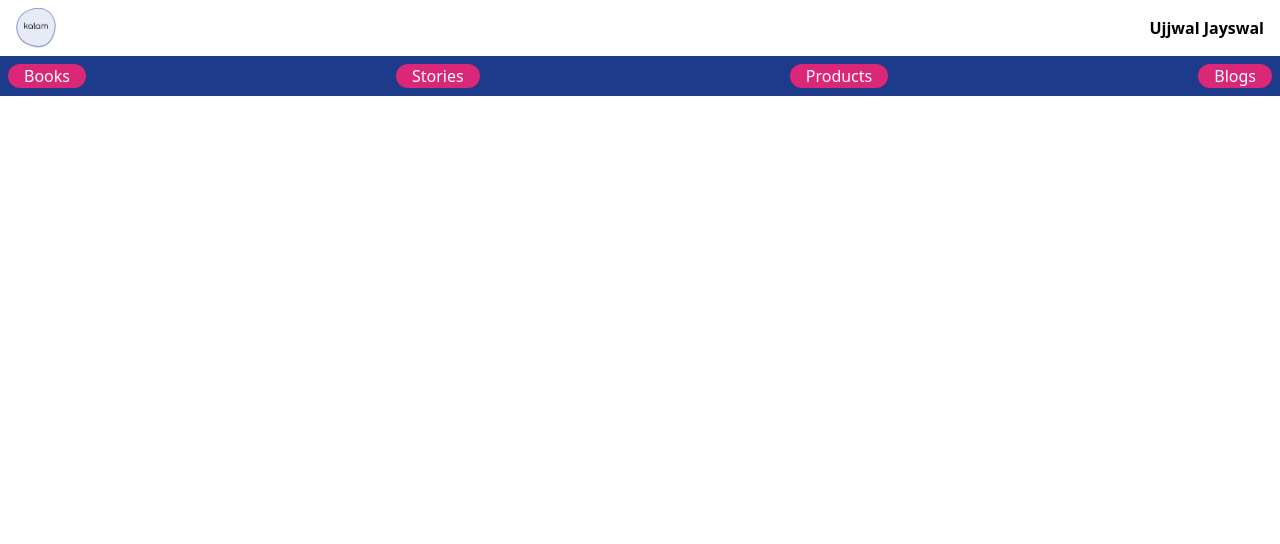
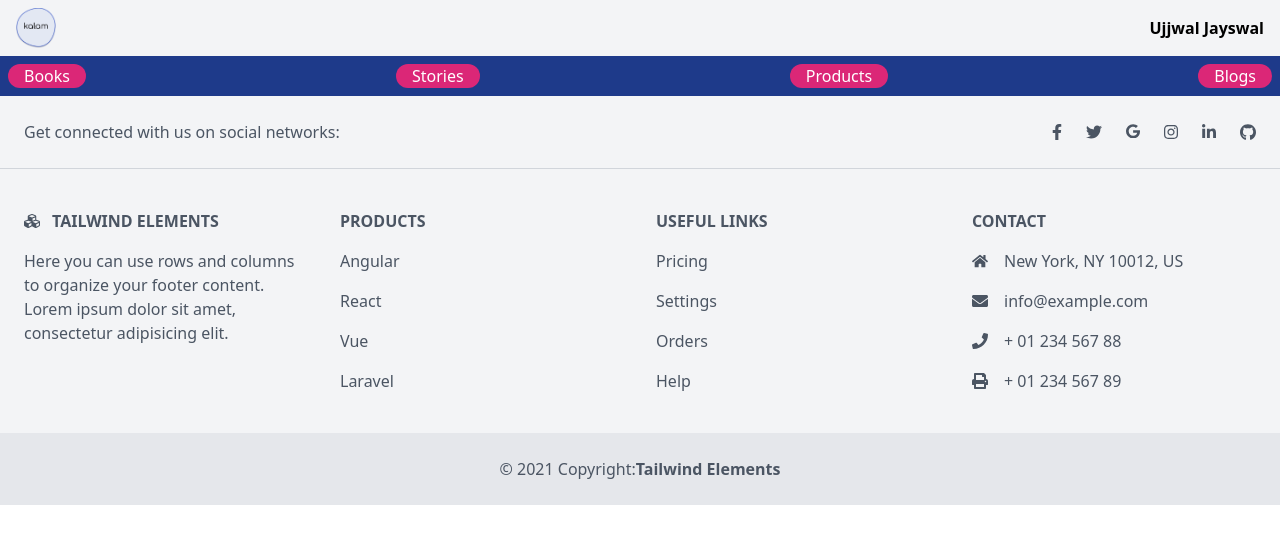
Before and after one commit to Ujju09/blog, a Gatsby site: page / in a window 1280 px wide. Built offline with nearby package versions, Linux system fonts and the light colour scheme; Gatsby itself is replaced by a stand-in of ours.

Commit message:
Footer and contentful added.

```diff
--- a/package.json
+++ b/package.json
@@ -15,6 +15,8 @@
     "clean": "gatsby clean"
   },
   "dependencies": {
+    "@contentful/rich-text-react-renderer": "^15.10.1",
+    "@contentful/rich-text-types": "^15.10.1",
     "@mdx-js/mdx": "^1.6.22",
     "@mdx-js/react": "^1.6.22",
     "gatsby": "^4.4.0",
@@ -25,6 +27,7 @@
     "gatsby-plugin-react-helmet": "^5.4.0",
     "gatsby-plugin-sharp": "^4.4.0",
     "gatsby-plugin-sitemap": "^5.4.0",
+    "gatsby-source-contentful": "^7.2.0",
     "gatsby-source-filesystem": "^4.4.0",
     "gatsby-transformer-remark": "^5.4.0",
     "gatsby-transformer-sharp": "^4.4.0",
--- a/src/Components/BlogPost.js
+++ b/src/Components/BlogPost.js
@@ -1,7 +1,11 @@
 import * as React from "react"
 
 
+
+
+
 export default function BlogPostLayout(props){
+
     return (
         <div className="mt-4 px-4 ">
         <h1 className="font-bold text-3xl">{props.title}</h1>
@@ -10,10 +14,12 @@
             <li className="text-xs text-gray-500"><em>Tags: {props.tags}</em></li>
         </ul>
 
+        <div>
 
         <article className="mt-2" >
             {props.article}
         </article>
+        </div>
 
         <div className="bg-gray-400 h-[1px] w-screen mt-4 "></div>
     </div>
--- /dev/null
+++ b/src/Components/Footer.js
@@ -0,0 +1,181 @@
+import * as React from "react"
+
+
+
+
+export default function Footer(){
+    const date = new Date().getFullYear();
+    return(
+        <>
+         <footer class="text-center lg:text-left bg-gray-100 text-gray-600">
+  <div class="flex justify-center items-center lg:justify-between p-6 border-b border-gray-300">
+    <div class="mr-12 hidden lg:block">
+      <span>Get connected with us on social networks:</span>
+    </div>
+    <div class="flex justify-center">
+      <a href="#!" class="mr-6 text-gray-600">
+        <svg aria-hidden="true" focusable="false" data-prefix="fab" data-icon="facebook-f"
+          class="w-2.5" role="img" xmlns="http://www.w3.org/2000/svg"
+          viewBox="0 0 320 512">
+          <path fill="currentColor"
+            d="M279.14 288l14.22-92.66h-88.91v-60.13c0-25.35 12.42-50.06 52.24-50.06h40.42V6.26S260.43 0 225.36 0c-73.22 0-121.08 44.38-121.08 124.72v70.62H22.89V288h81.39v224h100.17V288z">
+          </path>
+        </svg>
+      </a>
+      <a href="#!" class="mr-6 text-gray-600">
+        <svg aria-hidden="true" focusable="false" data-prefix="fab" data-icon="twitter"
+          class="w-4" role="img" xmlns="http://www.w3.org/2000/svg" viewBox="0 0 512 512">
+          <path fill="currentColor"
+            d="M459.37 151.716c.325 4.548.325 9.097.325 13.645 0 138.72-105.583 298.558-298.558 298.558-59.452 0-114.68-17.219-161.137-47.106 8.447.974 16.568 1.299 25.34 1.299 49.055 0 94.213-16.568 130.274-44.832-46.132-.975-84.792-31.188-98.112-72.772 6.498.974 12.995 1.624 19.818 1.624 9.421 0 18.843-1.3 27.614-3.573-48.081-9.747-84.143-51.98-84.143-102.985v-1.299c13.969 7.797 30.214 12.67 47.431 13.319-28.264-18.843-46.781-51.005-46.781-87.391 0-19.492 5.197-37.36 14.294-52.954 51.655 63.675 129.3 105.258 216.365 109.807-1.624-7.797-2.599-15.918-2.599-24.04 0-57.828 46.782-104.934 104.934-104.934 30.213 0 57.502 12.67 76.67 33.137 23.715-4.548 46.456-13.32 66.599-25.34-7.798 24.366-24.366 44.833-46.132 57.827 21.117-2.273 41.584-8.122 60.426-16.243-14.292 20.791-32.161 39.308-52.628 54.253z">
+          </path>
+        </svg>
+      </a>
+      <a href="#!" class="mr-6 text-gray-600">
+        <svg aria-hidden="true" focusable="false" data-prefix="fab" data-icon="google"
+          class="w-3.5" role="img" xmlns="http://www.w3.org/2000/svg" viewBox="0 0 488 512">
+          <path fill="currentColor"
+            d="M488 261.8C488 403.3 391.1 504 248 504 110.8 504 0 393.2 0 256S110.8 8 248 8c66.8 0 123 24.5 166.3 64.9l-67.5 64.9C258.5 52.6 94.3 116.6 94.3 256c0 86.5 69.1 156.6 153.7 156.6 98.2 0 135-70.4 140.8-106.9H248v-85.3h236.1c2.3 12.7 3.9 24.9 3.9 41.4z">
+          </path>
+        </svg>
+      </a>
+      <a href="#!" class="mr-6 text-gray-600">
+        <svg aria-hidden="true" focusable="false" data-prefix="fab" data-icon="instagram"
+          class="w-3.5" role="img" xmlns="http://www.w3.org/2000/svg" viewBox="0 0 448 512">
+          <path fill="currentColor"
+            d="M224.1 141c-63.6 0-114.9 51.3-114.9 114.9s51.3 114.9 114.9 114.9S339 319.5 339 255.9 287.7 141 224.1 141zm0 189.6c-41.1 0-74.7-33.5-74.7-74.7s33.5-74.7 74.7-74.7 74.7 33.5 74.7 74.7-33.6 74.7-74.7 74.7zm146.4-194.3c0 14.9-12 26.8-26.8 26.8-14.9 0-26.8-12-26.8-26.8s12-26.8 26.8-26.8 26.8 12 26.8 26.8zm76.1 27.2c-1.7-35.9-9.9-67.7-36.2-93.9-26.2-26.2-58-34.4-93.9-36.2-37-2.1-147.9-2.1-184.9 0-35.8 1.7-67.6 9.9-93.9 36.1s-34.4 58-36.2 93.9c-2.1 37-2.1 147.9 0 184.9 1.7 35.9 9.9 67.7 36.2 93.9s58 34.4 93.9 36.2c37 2.1 147.9 2.1 184.9 0 35.9-1.7 67.7-9.9 93.9-36.2 26.2-26.2 34.4-58 36.2-93.9 2.1-37 2.1-147.8 0-184.8zM398.8 388c-7.8 19.6-22.9 34.7-42.6 42.6-29.5 11.7-99.5 9-132.1 9s-102.7 2.6-132.1-9c-19.6-7.8-34.7-22.9-42.6-42.6-11.7-29.5-9-99.5-9-132.1s-2.6-102.7 9-132.1c7.8-19.6 22.9-34.7 42.6-42.6 29.5-11.7 99.5-9 132.1-9s102.7-2.6 132.1 9c19.6 7.8 34.7 22.9 42.6 42.6 11.7 29.5 9 99.5 9 132.1s2.7 102.7-9 132.1z">
+          </path>
+        </svg>
+      </a>
+      <a href="#!" class="mr-6 text-gray-600">
+        <svg aria-hidden="true" focusable="false" data-prefix="fab" data-icon="linkedin-in"
+          class="w-3.5" role="img" xmlns="http://www.w3.org/2000/svg"
+          viewBox="0 0 448 512">
+          <path fill="currentColor"
+            d="M100.28 448H7.4V148.9h92.88zM53.79 108.1C24.09 108.1 0 83.5 0 53.8a53.79 53.79 0 0 1 107.58 0c0 29.7-24.1 54.3-53.79 54.3zM447.9 448h-92.68V302.4c0-34.7-.7-79.2-48.29-79.2-48.29 0-55.69 37.7-55.69 76.7V448h-92.78V148.9h89.08v40.8h1.3c12.4-23.5 42.69-48.3 87.88-48.3 94 0 111.28 61.9 111.28 142.3V448z">
+          </path>
+        </svg>
+      </a>
+      <a href="#!" class="text-gray-600">
+        <svg aria-hidden="true" focusable="false" data-prefix="fab" data-icon="github"
+          class="w-4" role="img" xmlns="http://www.w3.org/2000/svg" viewBox="0 0 496 512">
+          <path fill="currentColor"
+            d="M165.9 397.4c0 2-2.3 3.6-5.2 3.6-3.3.3-5.6-1.3-5.6-3.6 0-2 2.3-3.6 5.2-3.6 3-.3 5.6 1.3 5.6 3.6zm-31.1-4.5c-.7 2 1.3 4.3 4.3 4.9 2.6 1 5.6 0 6.2-2s-1.3-4.3-4.3-5.2c-2.6-.7-5.5.3-6.2 2.3zm44.2-1.7c-2.9.7-4.9 2.6-4.6 4.9.3 2 2.9 3.3 5.9 2.6 2.9-.7 4.9-2.6 4.6-4.6-.3-1.9-3-3.2-5.9-2.9zM244.8 8C106.1 8 0 113.3 0 252c0 110.9 69.8 205.8 169.5 239.2 12.8 2.3 17.3-5.6 17.3-12.1 0-6.2-.3-40.4-.3-61.4 0 0-70 15-84.7-29.8 0 0-11.4-29.1-27.8-36.6 0 0-22.9-15.7 1.6-15.4 0 0 24.9 2 38.6 25.8 21.9 38.6 58.6 27.5 72.9 20.9 2.3-16 8.8-27.1 16-33.7-55.9-6.2-112.3-14.3-112.3-110.5 0-27.5 7.6-41.3 23.6-58.9-2.6-6.5-11.1-33.3 2.6-67.9 20.9-6.5 69 27 69 27 20-5.6 41.5-8.5 62.8-8.5s42.8 2.9 62.8 8.5c0 0 48.1-33.6 69-27 13.7 34.7 5.2 61.4 2.6 67.9 16 17.7 25.8 31.5 25.8 58.9 0 96.5-58.9 104.2-114.8 110.5 9.2 7.9 17 22.9 17 46.4 0 33.7-.3 75.4-.3 83.6 0 6.5 4.6 14.4 17.3 12.1C428.2 457.8 496 362.9 496 252 496 113.3 383.5 8 244.8 8zM97.2 352.9c-1.3 1-1 3.3.7 5.2 1.6 1.6 3.9 2.3 5.2 1 1.3-1 1-3.3-.7-5.2-1.6-1.6-3.9-2.3-5.2-1zm-10.8-8.1c-.7 1.3.3 2.9 2.3 3.9 1.6 1 3.6.7 4.3-.7.7-1.3-.3-2.9-2.3-3.9-2-.6-3.6-.3-4.3.7zm32.4 35.6c-1.6 1.3-1 4.3 1.3 6.2 2.3 2.3 5.2 2.6 6.5 1 1.3-1.3.7-4.3-1.3-6.2-2.2-2.3-5.2-2.6-6.5-1zm-11.4-14.7c-1.6 1-1.6 3.6 0 5.9 1.6 2.3 4.3 3.3 5.6 2.3 1.6-1.3 1.6-3.9 0-6.2-1.4-2.3-4-3.3-5.6-2z">
+          </path>
+        </svg>
+      </a>
+    </div>
+  </div>
+  <div class="mx-6 py-10 text-center md:text-left">
+    <div class="grid grid-1 md:grid-cols-2 lg:grid-cols-4 gap-8">
+      <div class="">
+        <h6 class="
+            uppercase
+            font-semibold
+            mb-4
+            flex
+            items-center
+            justify-center
+            md:justify-start
+          ">
+          <svg aria-hidden="true" focusable="false" data-prefix="fas" data-icon="cubes"
+            class="w-4 mr-3" role="img" xmlns="http://www.w3.org/2000/svg"
+            viewBox="0 0 512 512">
+            <path fill="currentColor"
+              d="M488.6 250.2L392 214V105.5c0-15-9.3-28.4-23.4-33.7l-100-37.5c-8.1-3.1-17.1-3.1-25.3 0l-100 37.5c-14.1 5.3-23.4 18.7-23.4 33.7V214l-96.6 36.2C9.3 255.5 0 268.9 0 283.9V394c0 13.6 7.7 26.1 19.9 32.2l100 50c10.1 5.1 22.1 5.1 32.2 0l103.9-52 103.9 52c10.1 5.1 22.1 5.1 32.2 0l100-50c12.2-6.1 19.9-18.6 19.9-32.2V283.9c0-15-9.3-28.4-23.4-33.7zM358 214.8l-85 31.9v-68.2l85-37v73.3zM154 104.1l102-38.2 102 38.2v.6l-102 41.4-102-41.4v-.6zm84 291.1l-85 42.5v-79.1l85-38.8v75.4zm0-112l-102 41.4-102-41.4v-.6l102-38.2 102 38.2v.6zm240 112l-85 42.5v-79.1l85-38.8v75.4zm0-112l-102 41.4-102-41.4v-.6l102-38.2 102 38.2v.6z">
+            </path>
+          </svg>
+          Tailwind ELEMENTS
+        </h6>
+        <p>
+          Here you can use rows and columns to organize your footer content. Lorem ipsum dolor
+          sit amet, consectetur adipisicing elit.
+        </p>
+      </div>
+      <div class="">
+        <h6 class="uppercase font-semibold mb-4 flex justify-center md:justify-start">
+          Products
+        </h6>
+        <p class="mb-4">
+          <a href="#!" class="text-gray-600">Angular</a>
+        </p>
+        <p class="mb-4">
+          <a href="#!" class="text-gray-600">React</a>
+        </p>
+        <p class="mb-4">
+          <a href="#!" class="text-gray-600">Vue</a>
+        </p>
+        <p>
+          <a href="#!" class="text-gray-600">Laravel</a>
+        </p>
+      </div>
+      <div class="">
+        <h6 class="uppercase font-semibold mb-4 flex justify-center md:justify-start">
+          Useful links
+        </h6>
+        <p class="mb-4">
+          <a href="#!" class="text-gray-600">Pricing</a>
+        </p>
+        <p class="mb-4">
+          <a href="#!" class="text-gray-600">Settings</a>
+        </p>
+        <p class="mb-4">
+          <a href="#!" class="text-gray-600">Orders</a>
+        </p>
+        <p>
+          <a href="#!" class="text-gray-600">Help</a>
+        </p>
+      </div>
+      <div class="">
+        <h6 class="uppercase font-semibold mb-4 flex justify-center md:justify-start">
+          Contact
+        </h6>
+        <p class="flex items-center justify-center md:justify-start mb-4">
+          <svg aria-hidden="true" focusable="false" data-prefix="fas" data-icon="home"
+            class="w-4 mr-4" role="img" xmlns="http://www.w3.org/2000/svg" viewBox="0 0 576 512">
+            <path fill="currentColor"
+              d="M280.37 148.26L96 300.11V464a16 16 0 0 0 16 16l112.06-.29a16 16 0 0 0 15.92-16V368a16 16 0 0 1 16-16h64a16 16 0 0 1 16 16v95.64a16 16 0 0 0 16 16.05L464 480a16 16 0 0 0 16-16V300L295.67 148.26a12.19 12.19 0 0 0-15.3 0zM571.6 251.47L488 182.56V44.05a12 12 0 0 0-12-12h-56a12 12 0 0 0-12 12v72.61L318.47 43a48 48 0 0 0-61 0L4.34 251.47a12 12 0 0 0-1.6 16.9l25.5 31A12 12 0 0 0 45.15 301l235.22-193.74a12.19 12.19 0 0 1 15.3 0L530.9 301a12 12 0 0 0 16.9-1.6l25.5-31a12 12 0 0 0-1.7-16.93z">
+            </path>
+          </svg>
+          New York, NY 10012, US
+        </p>
+        <p class="flex items-center justify-center md:justify-start mb-4">
+          <svg aria-hidden="true" focusable="false" data-prefix="fas" data-icon="envelope"
+            class="w-4 mr-4" role="img" xmlns="http://www.w3.org/2000/svg"
+            viewBox="0 0 512 512">
+            <path fill="currentColor"
+              d="M502.3 190.8c3.9-3.1 9.7-.2 9.7 4.7V400c0 26.5-21.5 48-48 48H48c-26.5 0-48-21.5-48-48V195.6c0-5 5.7-7.8 9.7-4.7 22.4 17.4 52.1 39.5 154.1 113.6 21.1 15.4 56.7 47.8 92.2 47.6 35.7.3 72-32.8 92.3-47.6 102-74.1 131.6-96.3 154-113.7zM256 320c23.2.4 56.6-29.2 73.4-41.4 132.7-96.3 142.8-104.7 173.4-128.7 5.8-4.5 9.2-11.5 9.2-18.9v-19c0-26.5-21.5-48-48-48H48C21.5 64 0 85.5 0 112v19c0 7.4 3.4 14.3 9.2 18.9 30.6 23.9 40.7 32.4 173.4 128.7 16.8 12.2 50.2 41.8 73.4 41.4z">
+            </path>
+          </svg>
+          info@example.com
+        </p>
+        <p class="flex items-center justify-center md:justify-start mb-4">
+          <svg aria-hidden="true" focusable="false" data-prefix="fas" data-icon="phone"
+            class="w-4 mr-4" role="img" xmlns="http://www.w3.org/2000/svg"
+            viewBox="0 0 512 512">
+            <path fill="currentColor"
+              d="M493.4 24.6l-104-24c-11.3-2.6-22.9 3.3-27.5 13.9l-48 112c-4.2 9.8-1.4 21.3 6.9 28l60.6 49.6c-36 76.7-98.9 140.5-177.2 177.2l-49.6-60.6c-6.8-8.3-18.2-11.1-28-6.9l-112 48C3.9 366.5-2 378.1.6 389.4l24 104C27.1 504.2 36.7 512 48 512c256.1 0 464-207.5 464-464 0-11.2-7.7-20.9-18.6-23.4z">
+            </path>
+          </svg>
+          + 01 234 567 88
+        </p>
+        <p class="flex items-center justify-center md:justify-start">
+          <svg aria-hidden="true" focusable="false" data-prefix="fas" data-icon="print"
+            class="w-4 mr-4" role="img" xmlns="http://www.w3.org/2000/svg"
+            viewBox="0 0 512 512">
+            <path fill="currentColor"
+              d="M448 192V77.25c0-8.49-3.37-16.62-9.37-22.63L393.37 9.37c-6-6-14.14-9.37-22.63-9.37H96C78.33 0 64 14.33 64 32v160c-35.35 0-64 28.65-64 64v112c0 8.84 7.16 16 16 16h48v96c0 17.67 14.33 32 32 32h320c17.67 0 32-14.33 32-32v-96h48c8.84 0 16-7.16 16-16V256c0-35.35-28.65-64-64-64zm-64 256H128v-96h256v96zm0-224H128V64h192v48c0 8.84 7.16 16 16 16h48v96zm48 72c-13.25 0-24-10.75-24-24 0-13.26 10.75-24 24-24s24 10.74 24 24c0 13.25-10.75 24-24 24z">
+            </path>
+          </svg>
+          + 01 234 567 89
+        </p>
+      </div>
+    </div>
+  </div>
+  <div class="text-center p-6 bg-gray-200">
+    <span>© {date} Copyright:</span>
+    <a class="text-gray-600 font-semibold" href="https://mdbootstrap.com/">Tailwind Elements</a>
+  </div>
+</footer>
+        </>
+    );
+}
--- a/src/pages/blogs.js
+++ b/src/pages/blogs.js
@@ -2,17 +2,75 @@
 import Header from "../Components/Header";
 import Navigation from "../Components/Navigation.js";
 import BlogPostLayout from "../Components/BlogPost.js";
+import { graphql, useStaticQuery } from "gatsby";
+import { BLOCKS, MARKS } from "@contentful/rich-text-types"
+import { renderRichText } from "gatsby-source-contentful/rich-text"
+import Footer from "../Components/Footer.js";
+
+
+
+
+
+
+const Bold = ({ children }) => <span className="text-xl font-bold">{children}</span>
+const Text = ({ children }) => <p className="align-center">{children}</p>
+
+const options = {
+  renderMark: {
+    [MARKS.BOLD]: text => <Bold>{text}</Bold>,
+  },
+  renderNode: {
+    [BLOCKS.PARAGRAPH]: (node, children) => <Text>{children}</Text>,
+    [BLOCKS.EMBEDDED_ASSET]: node => {
+      return (
+        <>
+          <pre>
+            <code>{JSON.stringify(node, null, 2)}</code>
+          </pre>
+        </>
+      )
+    },
+  },
+}
+
+
 
 
 
 export default function Blogs(){
+
+    const contentFulData = useStaticQuery(graphql`
+    query MyQuery {
+      allContentfulEntry {
+        nodes {
+          ... on ContentfulBlog {
+            id
+            contentful_id
+            author
+            posted(formatString: "DD-MM-YYYY")
+            content {
+              raw
+            }
+            title
+          }
+        }
+      }
+    }
+
+    `);
+
+    const data = contentFulData.allContentfulEntry.nodes;
+
+
+
     return (
         <main>
             <Header/>
             <Navigation/>
-            <BlogPostLayout title = "Test Title" date = "16 December 2021" tags="tagA, tagB" article = "Lorem ipsum dolor sit amet, consectetur adipiscing elit. Egestas sit varius nulla velit praesent diam. Justo, diam enim, viverra praesent ornare ipsum. Cursus vitae facilisis lacus volutpat arcu quam non fusce semper. Hendrerit tincidunt quisque est nunc, diam lobortis iaculis ut arcu."
-          />
-
+            {data.map((cms) => (
+              <BlogPostLayout title = {cms.title} date = {cms.posted} tags="tagA, tagB" article= {renderRichText(cms.content,options)} />
+            ))}
+            <Footer/>
         </main>
     );
 }
--- a/src/pages/index.js
+++ b/src/pages/index.js
@@ -1,15 +1,17 @@
 import * as React from "react"
 import Header from "../Components/Header.js";
 import Navigation from "../Components/Navigation.js";
+import Footer from "../Components/Footer.js";
 
 export default function Index(){
 
 
 
   return (
-    <main>
+    <main  className="bg-gray-100">
       <Header/>
       <Navigation/>
+      <Footer/>
     </main>
   );
 }
```
Also changed, not shown: gatsby-config.js (+8 -0 lines), README.md, gatsby-browser.js (line endings or trailing spaces), 2 other files.
